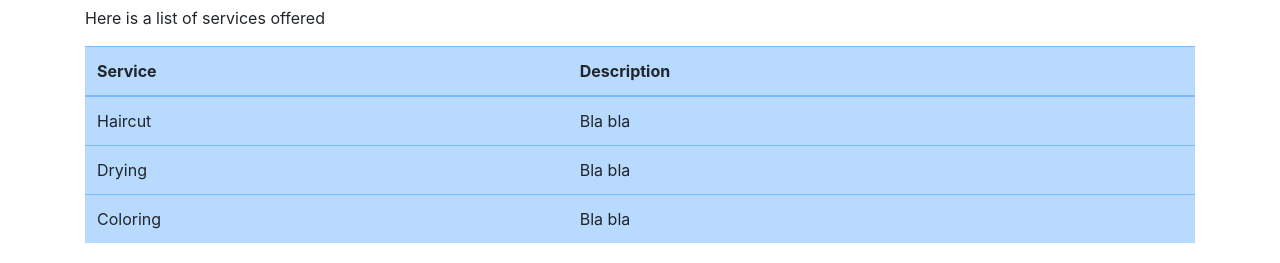
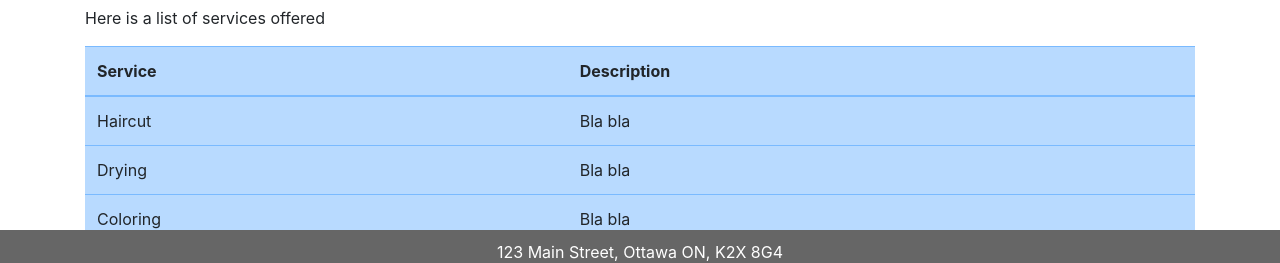
Before and after one commit to SEG3125-A/Lab5-Group47, a plain HTML site: page index.html in a window 1280 px wide. Shown: the part 526-789 px from the top of the page. Drawn offline with nearby package versions, Linux system fonts and the light colour scheme.

Commit message:
added footer

```diff
--- a/index.html
+++ b/index.html
@@ -177,6 +177,9 @@
         </div>
     </div>
 
+    <footer class="footer">
+        123 Main Street, Ottawa ON, K2X 8G4
+    </footer>
 
 </body>
 </html>
--- a/styles/style.css
+++ b/styles/style.css
@@ -9,3 +9,13 @@ h1 {
   text-shadow: 3px 3px 1px black;
 
 }
+
+footer {
+  background-color: #666;
+  color: #fff;
+  text-align: center;
+  padding: 10px;
+  position: fixed;
+  bottom: 0;
+  width: 100%;
+}
```
